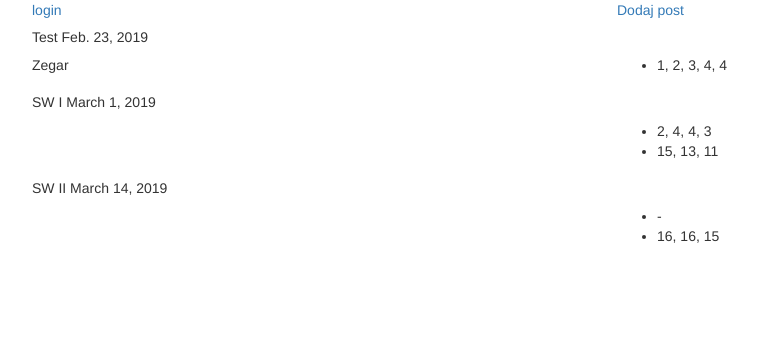
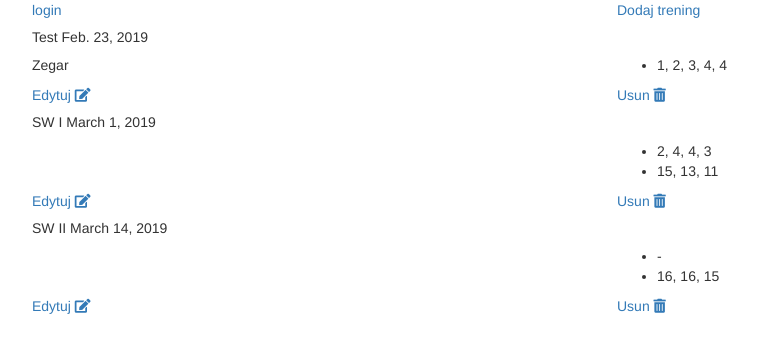
Before and after one commit to ghost717/py-payments, a Django app: page /main/treningi/ in a window 1280 px wide. Shown: the top 353 px of the page, without its empty margins (38-796 px from the left). Run offline with Django 3.2, Linux system fonts and the light colour scheme; data comes from the database, SQL or seed files in the repository; some libraries are stand-ins or nearby versions.

Commit message:
trening navs urls

```diff
--- a/templates/treningi.html
+++ b/templates/treningi.html
@@ -17,7 +17,7 @@
                     {% endif %}
                 </div>
                 <div class="col-xs-12 col-sm-6">
-                    <a href="">Dodaj post</a>
+                    <a href="{% url 'nt' %}">Dodaj trening</a>
                 </div>
             </div>
 
@@ -55,6 +55,15 @@
                                     </div>
                                 </div>
 
+                                <div class="row">
+                                    <div class="col-xs-12 col-sm-6">
+                                        <a href="{% url 'et' trening.id %}">Edytuj <i class="fas fa-edit"></i></a>
+                                    </div>
+                                    <div class="col-xs-12 col-sm-6">
+                                        <a href="{% url 'dt' trening.id %}">Usun <i class="fas fa-trash-alt"></i></a>
+                                    </div>
+                                </div>
+
                             </div>
                         </div>
                     </div>
```
